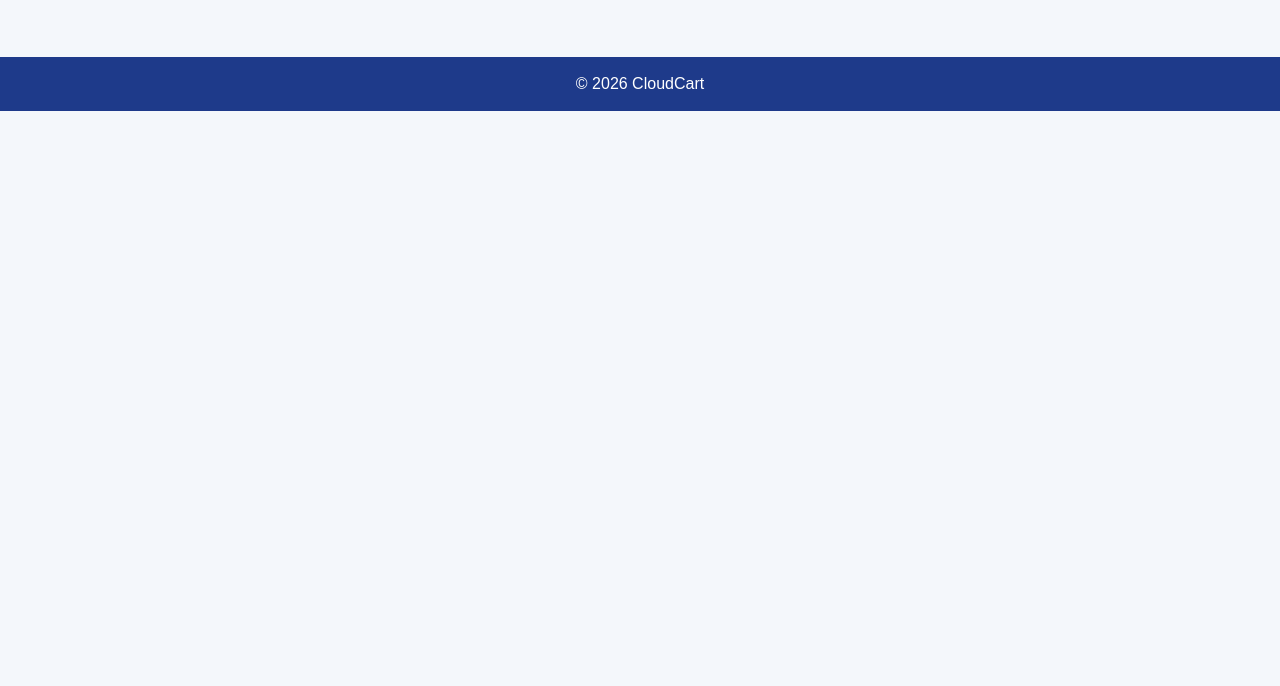
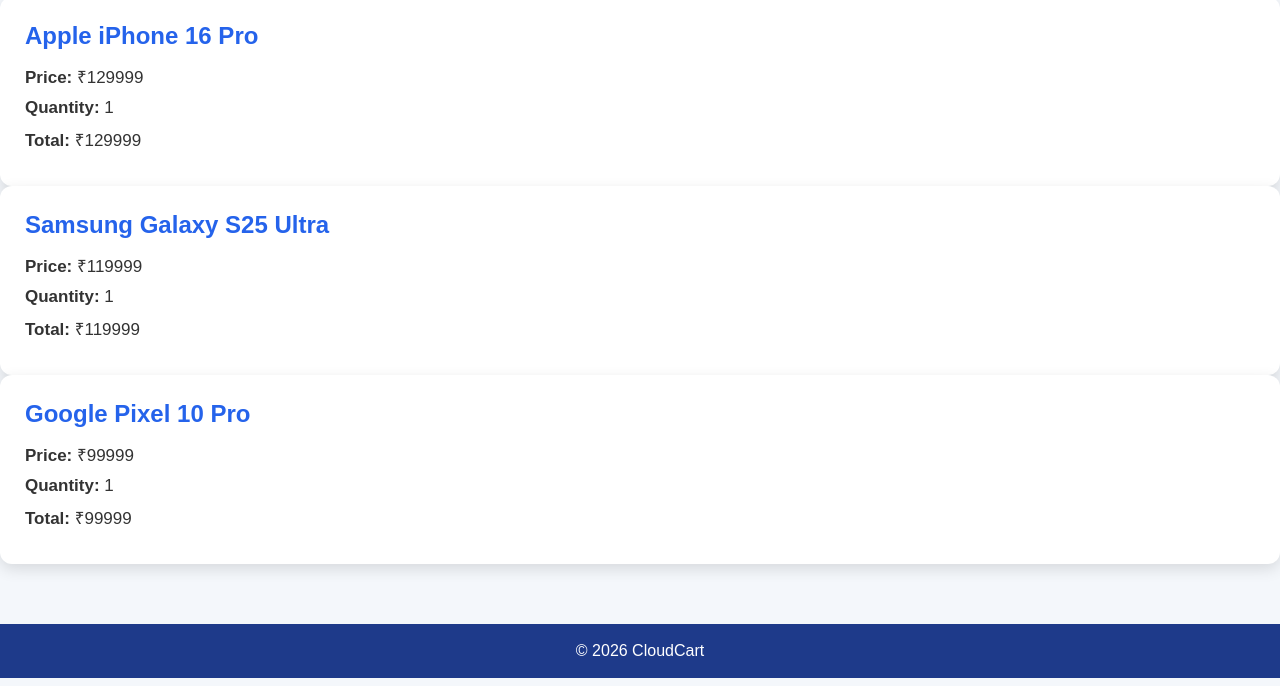
Before and after one commit to Aish-warya-26/CloudCart, a plain HTML site: page frontend/orders.html in a window 1280 px wide. Shown: the part 114-800 px from the top of the page. Drawn offline with Linux system fonts and the light colour scheme.

Commit message:
Backup before complete checkout system

```diff
--- a/frontend/js/orders.js
+++ b/frontend/js/orders.js
@@ -2,60 +2,55 @@
 
     const container = document.getElementById("ordersContainer");
 
-    container.innerHTML = "<h2>Loading Orders...</h2>";
+    container.innerHTML = "";
 
-    try {
+    container.innerHTML += `
 
-        const response = await getOrders();
+    <div class="product-card">
 
-        container.innerHTML = "";
+        <h2>Apple iPhone 16 Pro</h2>
 
-        if (!response.success) {
+        <p><strong>Price:</strong> ₹129999</p>
 
-            container.innerHTML = "<h2>No Orders Found.</h2>";
+        <p><strong>Quantity:</strong> 1</p>
 
-            return;
+        <p><strong>Total:</strong> ₹129999</p>
 
-        }
+    </div>
 
-        if (response.data.length === 0) {
+    `;
 
-            container.innerHTML = "<h2>No Orders Found.</h2>";
+    container.innerHTML += `
 
-            return;
+    <div class="product-card">
 
-        }
+        <h2>Samsung Galaxy S25 Ultra</h2>
 
-        response.data.forEach(order => {
+        <p><strong>Price:</strong> ₹119999</p>
 
-            container.innerHTML += `
+        <p><strong>Quantity:</strong> 1</p>
 
-            <div class="product-card">
+        <p><strong>Total:</strong> ₹119999</p>
 
-                <h2>Order ID</h2>
+    </div>
 
-                <p>${order.id}</p>
+    `;
 
-                <p><strong>User:</strong> ${order.user_id}</p>
+    container.innerHTML += `
 
-                <p><strong>Total:</strong> ₹${order.total}</p>
+    <div class="product-card">
 
-            </div>
+        <h2>Google Pixel 10 Pro</h2>
 
-            `;
+        <p><strong>Price:</strong> ₹99999</p>
 
-        });
+        <p><strong>Quantity:</strong> 1</p>
 
-    }
+        <p><strong>Total:</strong> ₹99999</p>
 
-    catch (err) {
+    </div>
 
-        container.innerHTML =
-
-        "<h2>Order Service is not available.</h2>";
-
-    }
-
+    `;
 }
 
 loadOrders();
--- a/frontend/orders.html
+++ b/frontend/orders.html
@@ -41,7 +41,7 @@
 </footer>
 
 <script src="js/api.js"></script>
-<script src="js/order.js"></script>
+<script src="js/orders.js"></script>
 
 </body>
 </html>
```
